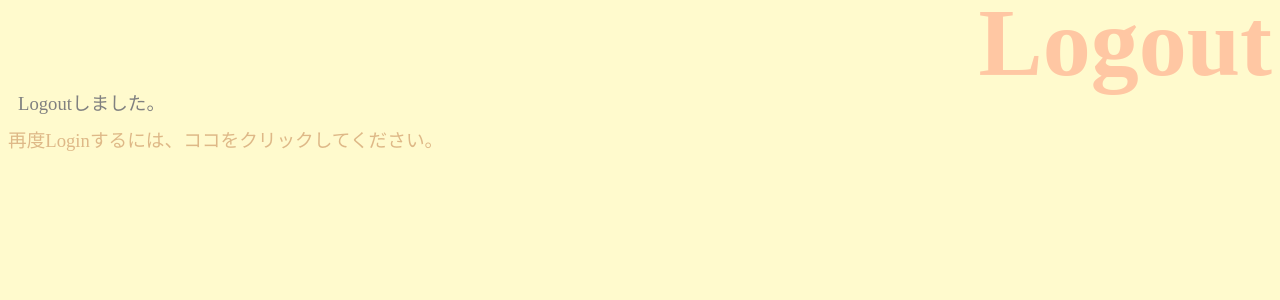
After one commit to chankami3/sns-django, a Django app: page /accounts/logout/ in a window 1280 px wide. The commit adds this page. Shown: the top 300 px of the page. Run offline with Django 3.2, Linux system fonts and the light colour scheme.

Commit message:
Add logout

```diff
--- /dev/null
+++ b/accounts/templates/accounts/logout.html
@@ -0,0 +1,16 @@
+{% load static %}
+<!DOCTYPE html>
+<html lang="ja">
+<head>
+    <meta charset="UTF-8">
+    <title>Logout</title>
+    <link rel="stylesheet" type="text/css"
+        href="{% static 'sns/css/style.css' %}" />
+</head>
+<body>
+    <h1>Logout</h1>
+    <p>Logoutしました。</p>
+    <a href="{% url 'accounts:login' %}">再度Loginするには、ココをクリックしてください。</a>
+    </form>
+</body>
+</html>
--- a/accounts/urls.py
+++ b/accounts/urls.py
@@ -6,4 +6,5 @@ app_name = 'accounts'
 urlpatterns = [
     path('create/', views.UserCreateView.as_view(), name='create'),
     path('login/', views.Login.as_view(), name='login'),
+    path('logout/', views.Logout.as_view(), name='logout'),
 ]
--- a/accounts/views.py
+++ b/accounts/views.py
@@ -1,9 +1,10 @@
 from django.shortcuts import render, redirect
 from django.views.generic import FormView
 from django.contrib.auth.forms import UserCreationForm
-from django.contrib.auth.views import LoginView
+from django.contrib.auth.views import LoginView, LogoutView
 from django.urls import reverse_lazy
 from django.contrib.auth import login, authenticate
+from django.contrib.auth.mixins import LoginRequiredMixin
 from .forms import LoginForm
 
 class UserCreateView(FormView):
@@ -30,3 +31,6 @@ class UserCreateView(FormView):
 class Login(LoginView):
     form_class = LoginForm
     template_name = 'accounts/login.html'
+
+class Logout(LogoutView, LoginRequiredMixin):
+    template_name = 'accounts/logout.html'
--- a/sns/templates/sns/layout.html
+++ b/sns/templates/sns/layout.html
@@ -31,7 +31,7 @@
         <hr>
         <div>
         <span style="float:left;font-weight:bold;">
-            <a href="/admin/logout?next=/sns/">
+            <a href="{% url 'accounts:logout' %}">
             [ logout ]</a></span>
         </div>
         </div>
```
